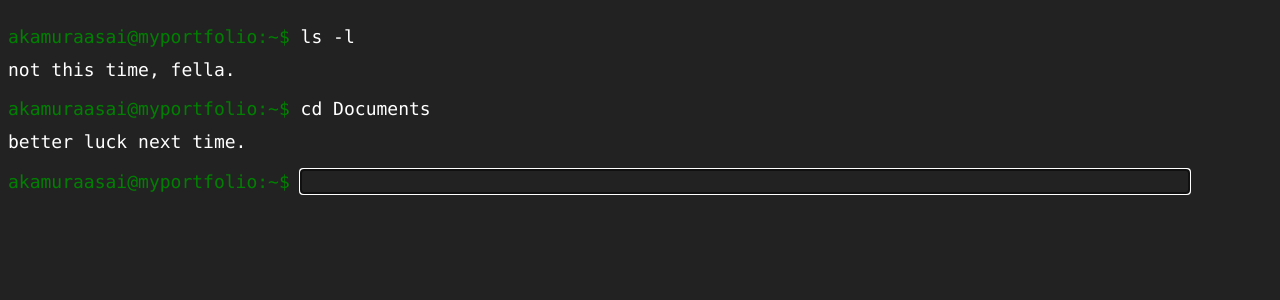
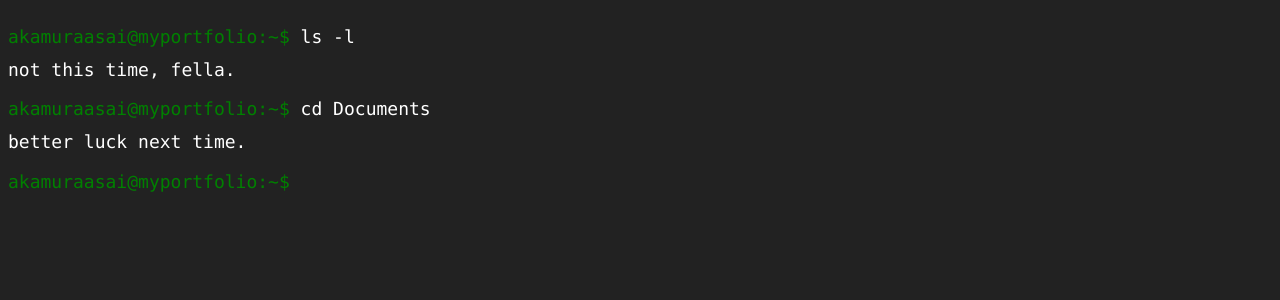
Before and after one commit to akamuraasai/akamuraasai.github.io, a PHP site: page /index.html in a window 1280 px wide, with the restyled element focused. Shown: the top 300 px of the page. Run offline with PHP 8.4, Linux system fonts and the light colour scheme.

Commit message:
removed focus border from input

```diff
--- a/src/terminal/styles/terminal.css
+++ b/src/terminal/styles/terminal.css
@@ -22,3 +22,7 @@ div.input-container .input-line:before {
 input.input-text {
   width: 70%;
 }
+
+input.input-text:focus{
+    outline: none;
+}
```
